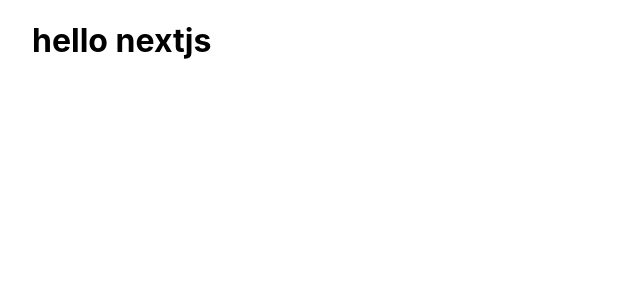
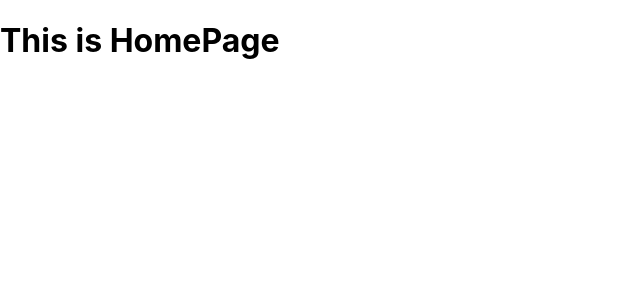
Before and after one commit to tkddls8848/TIL, a Next.js app in the folder learn_nextjs/: page / in a window 1280 px wide. Shown: the top 300 px of the page, without its empty margins (0-640 px from the left). Built offline with nearby package versions, Linux system fonts and the light colour scheme.

Commit message:
Dynamic route

```diff
--- a/learn_nextjs/pages/index.js
+++ b/learn_nextjs/pages/index.js
@@ -1,11 +1,9 @@
-import Head from 'next/head'
-import Image from 'next/image'
-import styles from '../styles/Home.module.css'
+function HomePage() {
+  return (
+    <div>
+      <h1>This is HomePage</h1>
+    </div>
+  );
+};
 
-export default function Home() {
-  return (
-    <div className={styles.container}>
-      <h1>hello nextjs</h1>
-    </div>
-  )
-}
+export default HomePage;
```
Also changed, not shown: learn_nextjs/pages/about.js (added, +9 -0 lines), learn_nextjs/pages/portfolio/[id].js (added, +13 -0 lines), learn_nextjs/pages/portfolio/index.js (added, +9 -0 lines), 1 other file (tests, documents, lock files or other folders).
